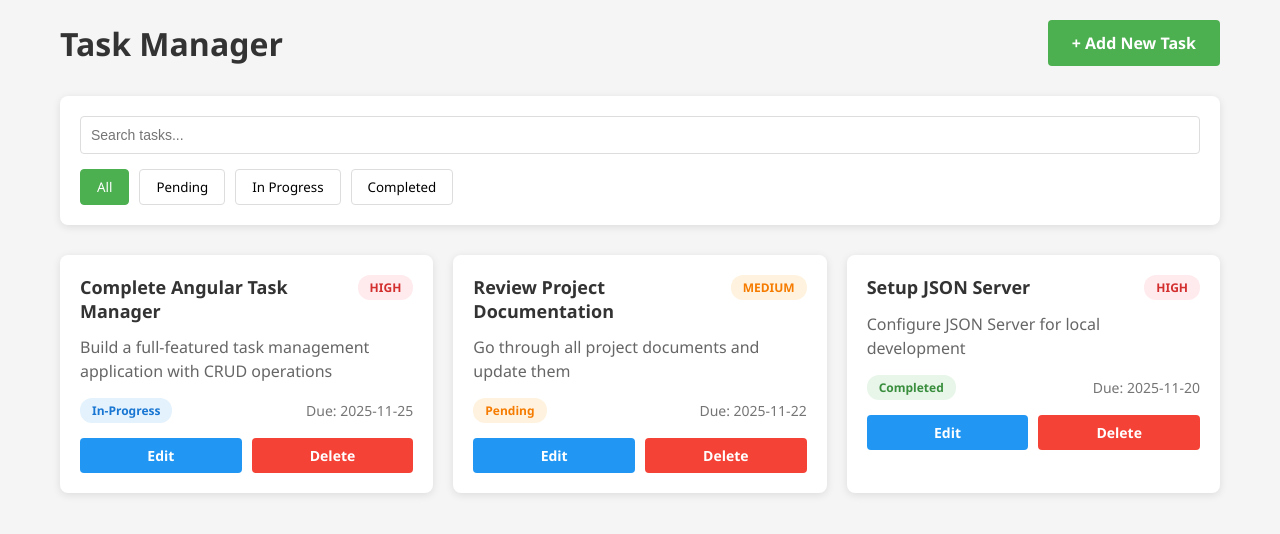
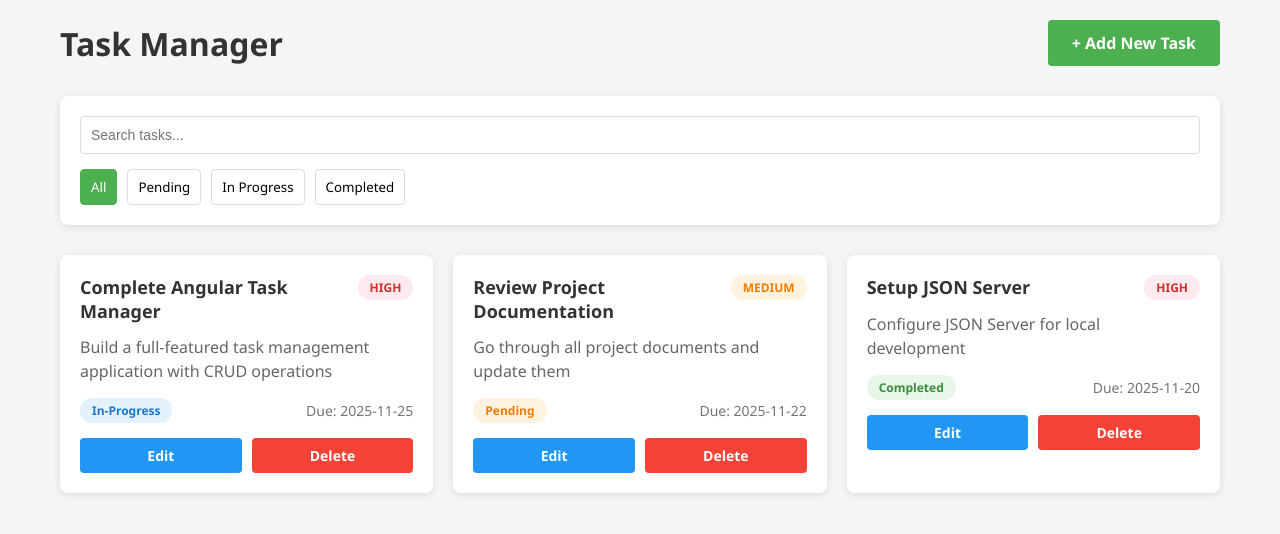
Before and after one commit to kalpeshsawant234/angular-task-manager, an Angular app: page / in a window 1280 px wide. Shown: the top 534 px of the page. Built offline with nearby package versions, Linux system fonts and the light colour scheme; data requests are answered from the project's data file.

Commit message:
Add Vercel deployment configuration and API

```diff
--- a/src/app/components/task-list/task-list.component.css
+++ b/src/app/components/task-list/task-list.component.css
@@ -58,7 +58,7 @@ h1 {
 }
 
 .status-filters button {
-  padding: 8px 16px;
+  padding: 8px 10px;
   border: 1px solid #ddd;
   background: white;
   border-radius: 4px;
@@ -216,7 +216,7 @@ h1 {
   color: #757575;
 }
 
-@media (max-width: 768px) {
+@media (max-width: 76px) {
   .tasks-grid {
     grid-template-columns: 1fr;
   }
```
